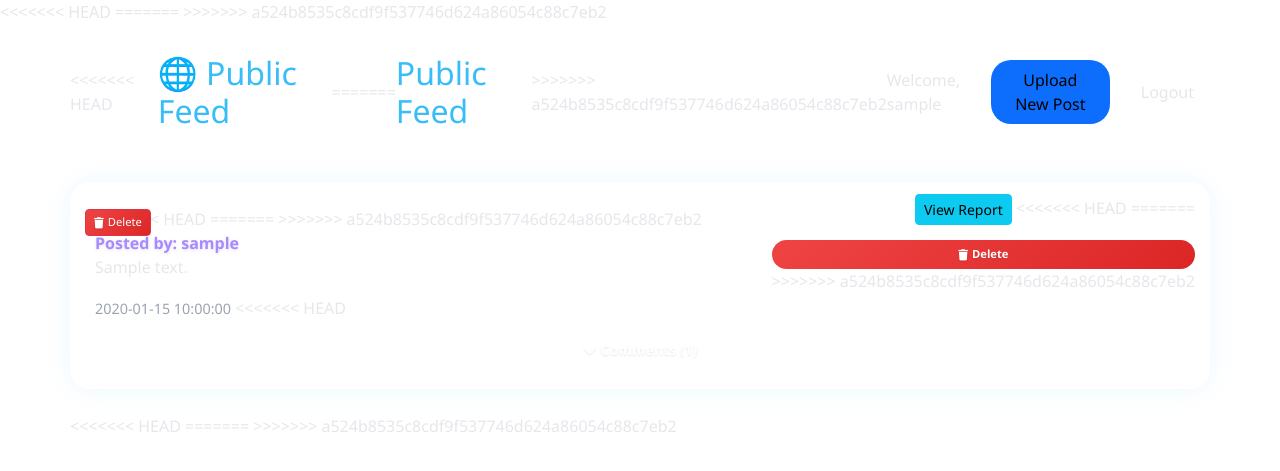
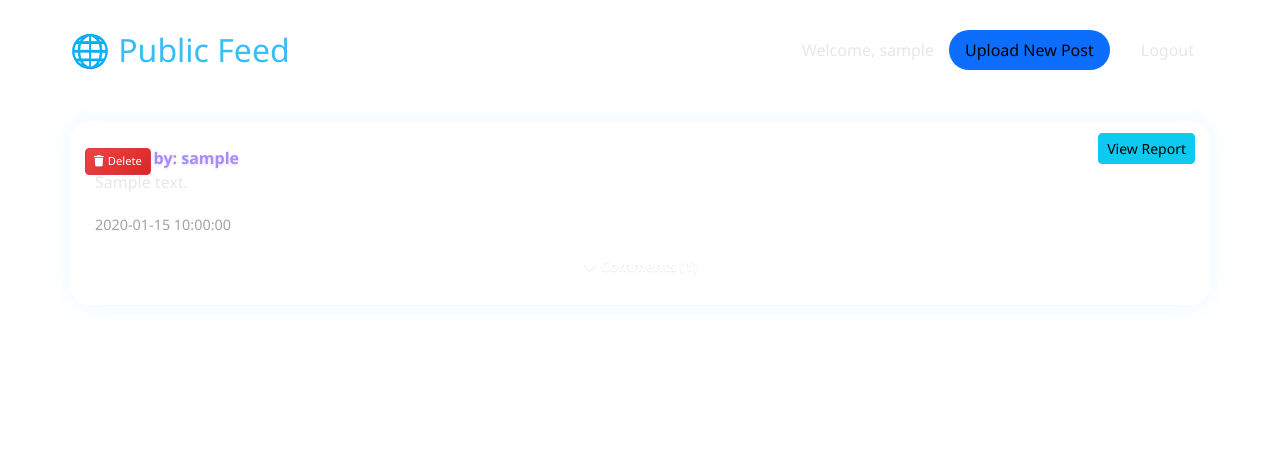
Before and after one commit to Athi2004/sentimental-analysis, a Flask app: page / in a window 1280 px wide. Shown: the top 471 px of the page. Run offline with Flask 3, Linux system fonts and the light colour scheme; a user stored in the database is signed in; tables that the repository leaves empty hold one stand-in row (values such as "Sample post"); some libraries are stand-ins or nearby versions.

Commit message:
updated ui

```diff
--- a/templates/feed.html
+++ b/templates/feed.html
@@ -4,19 +4,12 @@
     <title>Public Feed</title>
     <link href="https://cdn.jsdelivr.net/npm/bootstrap@5.3.2/dist/css/bootstrap.min.css" rel="stylesheet">
     <link href="{{ url_for('static', filename='style.css') }}" rel="stylesheet">
-<<<<<<< HEAD
     <link rel="stylesheet" href="https://cdnjs.cloudflare.com/ajax/libs/font-awesome/6.4.0/css/all.min.css">
-=======
->>>>>>> a524b8535c8cdf9f537746d624a86054c88c7eb2
 </head>
 <body>
 <div class="feed-container">
     <div class="feed-header">
-<<<<<<< HEAD
 <h2>🌐 Public Feed</h2>
-=======
-        <h2>Public Feed</h2>
->>>>>>> a524b8535c8cdf9f537746d624a86054c88c7eb2
         <div class="feed-actions">
             <span>Welcome, {{ current_user.username }}</span>
             <a href="/upload" class="btn btn-primary">Upload New Post</a>
@@ -25,7 +18,6 @@
     </div>
     {% for post in posts %}
     <div class="post-card">
-<<<<<<< HEAD
         {% if current_user.id == post.user_id %}
         <form method="POST" action="/delete/{{ post.id }}" class="post-delete-left">
             <button type="submit" class="btn btn-danger btn-sm delete-btn" onclick="return confirm('Are you sure you want to delete this post?')">
@@ -33,22 +25,10 @@
             </button>
         </form>
         {% endif %}
-=======
->>>>>>> a524b8535c8cdf9f537746d624a86054c88c7eb2
         <div class="post-actions">
             {% if post.comments|length > 0 %}
             <a href="/report/{{ post.id }}" class="btn btn-info btn-sm">View Report</a>
             {% endif %}
-<<<<<<< HEAD
-=======
-            {% if current_user.id == post.user_id %}
-            <form method="POST" action="/delete/{{ post.id }}" style="display: inline;">
-                <button type="submit" class="btn btn-danger btn-sm delete-btn" onclick="return confirm('Are you sure you want to delete this post?')">
-                    <i class="fas fa-trash"></i> Delete
-                </button>
-            </form>
-            {% endif %}
->>>>>>> a524b8535c8cdf9f537746d624a86054c88c7eb2
         </div>
         <div class="post-author">
             <strong>Posted by: {{ post.author.username }}</strong>
@@ -68,7 +48,6 @@
             <p class="post-text">{{ post.text }}</p>
             {% endif %}
             <small class="post-timestamp">{{ post.timestamp.strftime('%Y-%m-%d %H:%M:%S') }}</small>
-<<<<<<< HEAD
 <button class="btn btn-outline-primary btn-sm toggle-comments" type="button" data-bs-toggle="collapse" data-bs-target="#comments-{{ post.id }}" aria-expanded="false" aria-controls="comments-{{ post.id }}">
                 <i class="fas fa-chevron-down me-1"></i>Comments ({{ post.comments|length }})
             </button>
@@ -80,13 +59,6 @@
                         <button class="btn btn-outline-secondary" type="submit">Comment</button>
                     </div>
                 </form>
-=======
-            <button class="btn btn-outline-primary btn-sm toggle-comments" type="button" data-bs-toggle="collapse" data-bs-target="#comments-{{ post.id }}" aria-expanded="false" aria-controls="comments-{{ post.id }}">
-                Show Comments ({{ post.comments|length }})
-            </button>
-            <div class="collapse" id="comments-{{ post.id }}">
-                <h5 class="comments-title">Comments</h5>
->>>>>>> a524b8535c8cdf9f537746d624a86054c88c7eb2
                 {% for comment in post.comments %}
                 <div class="comment">
                     <p>{{ comment.text }}</p>
@@ -96,22 +68,12 @@
                     <small class="comment-timestamp">{{ comment.timestamp.strftime('%Y-%m-%d %H:%M:%S') }}</small>
                 </div>
                 {% endfor %}
-<<<<<<< HEAD
-=======
-                <form method="POST" action="/comment/{{ post.id }}" class="comment-form">
-                    <div class="input-group">
-                        <input type="text" class="form-control" name="comment" placeholder="Add a comment..." required>
-                        <button class="btn btn-outline-secondary" type="submit">Comment</button>
-                    </div>
-                </form>
->>>>>>> a524b8535c8cdf9f537746d624a86054c88c7eb2
             </div>
         </div>
     </div>
     {% endfor %}
 </div>
 <script src="https://cdn.jsdelivr.net/npm/bootstrap@5.3.2/dist/js/bootstrap.bundle.min.js"></script>
-<<<<<<< HEAD
 <script src="https://kit.fontawesome.com/a076d05399.js" crossorigin="anonymous"></script>
 <script>
 document.addEventListener('DOMContentLoaded', function() {
@@ -126,7 +88,5 @@ document.addEventListener('DOMContentLoaded', function() {
   });
 });
 </script>
-=======
->>>>>>> a524b8535c8cdf9f537746d624a86054c88c7eb2
 </body>
 </html>
```
Also changed, not shown: templates/report.html (+42 -8 lines).
